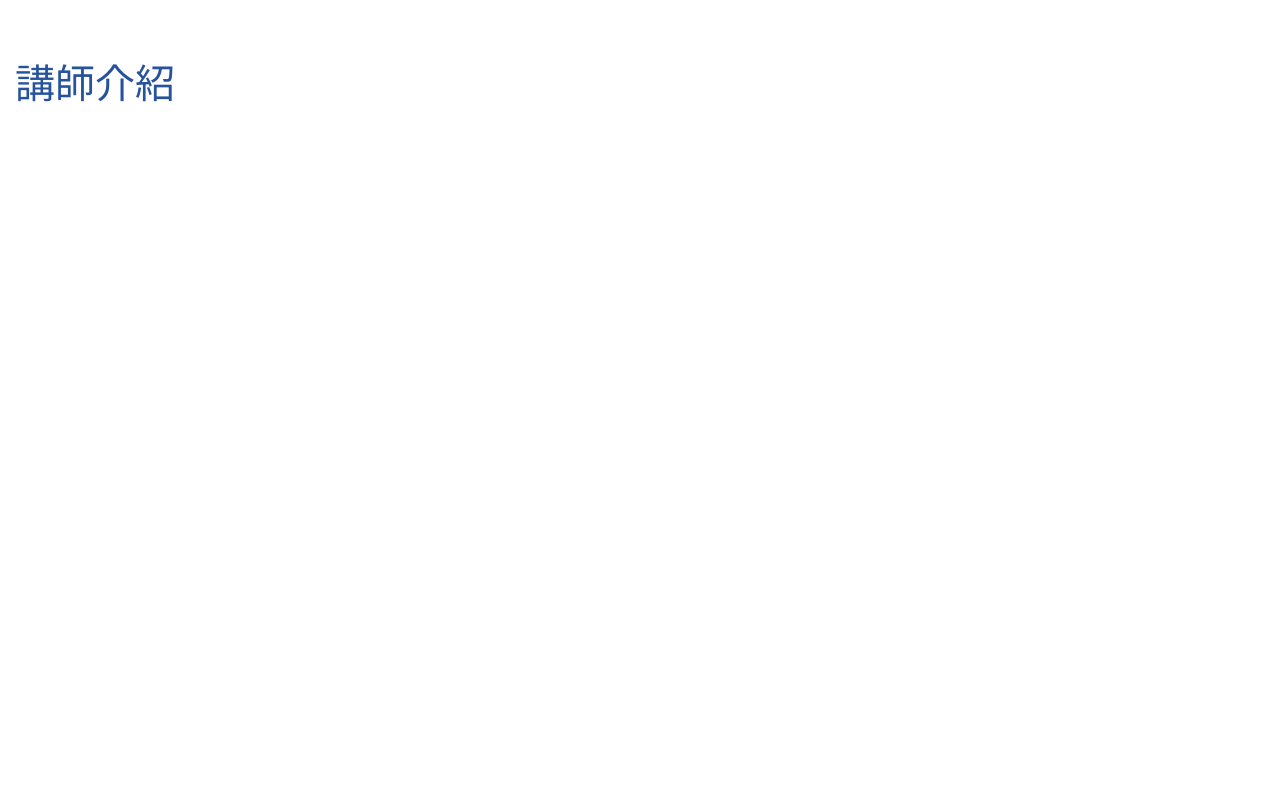
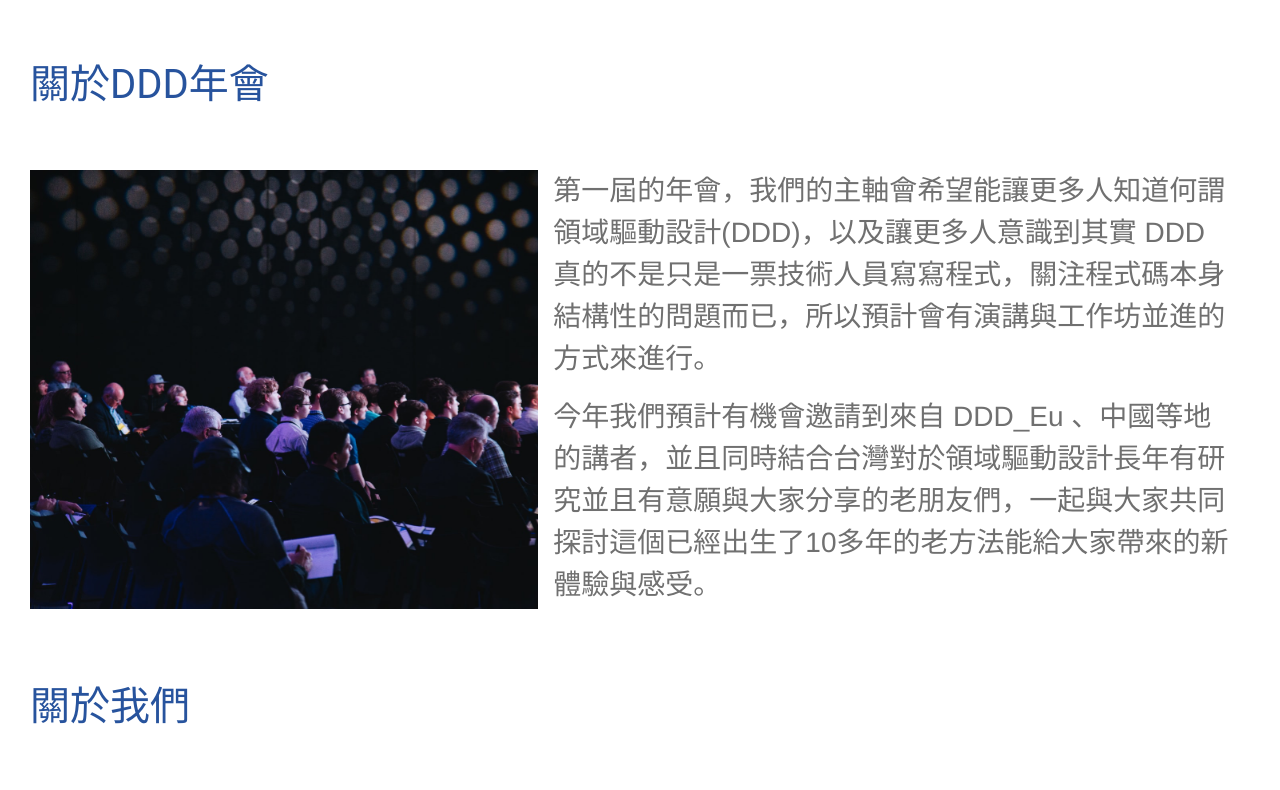
Before and after one commit to ddd-tw-conference/2020, a React (Create React App) app: page / in a window 1280 px wide. Shown: the top 790 px of the page. Built offline with nearby package versions, Linux system fonts and the light colour scheme.

Commit message:
instruction

```diff
--- a/src/App.js
+++ b/src/App.js
@@ -2,15 +2,15 @@ import React from 'react'
 import './App.css'
 import 'bootstrap/dist/css/bootstrap.min.css'
 
-// import Introduction from './introduction'
-import Instructor from './instructors/Instructor'
+import Introduction from './introduction'
+// import Instructor from './instructors/Instructor'
 
 function App() {
   return (
     <div className="App">
       <div>
-        {/*<Introduction />*/}
-        <Instructor />
+        <Introduction />
+        {/*<Instructor />*/}
       </div>
     </div>
   )
```
